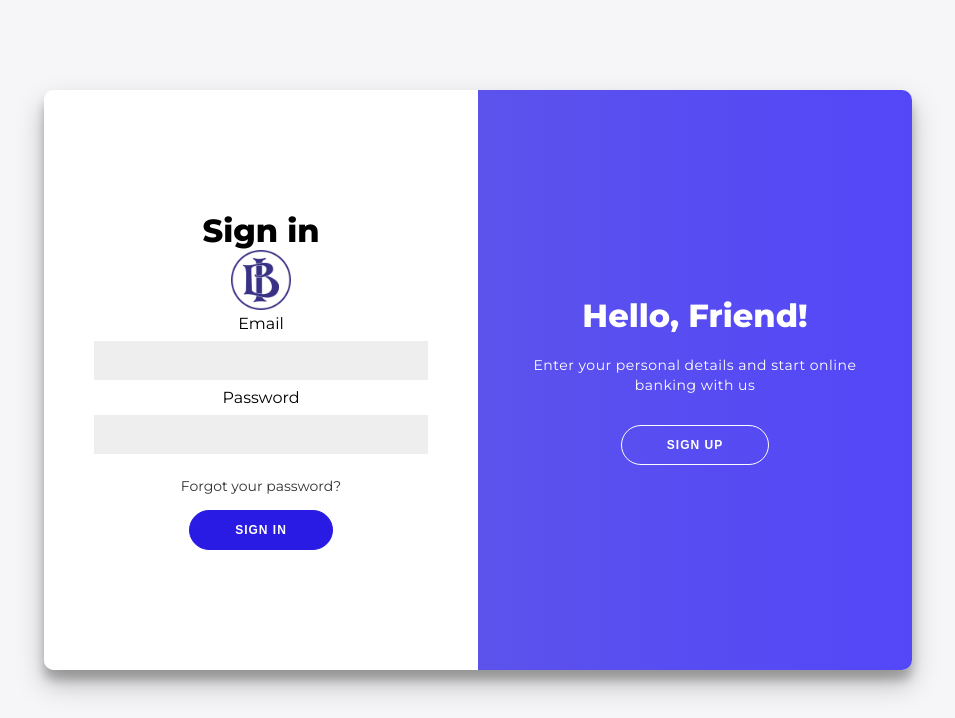
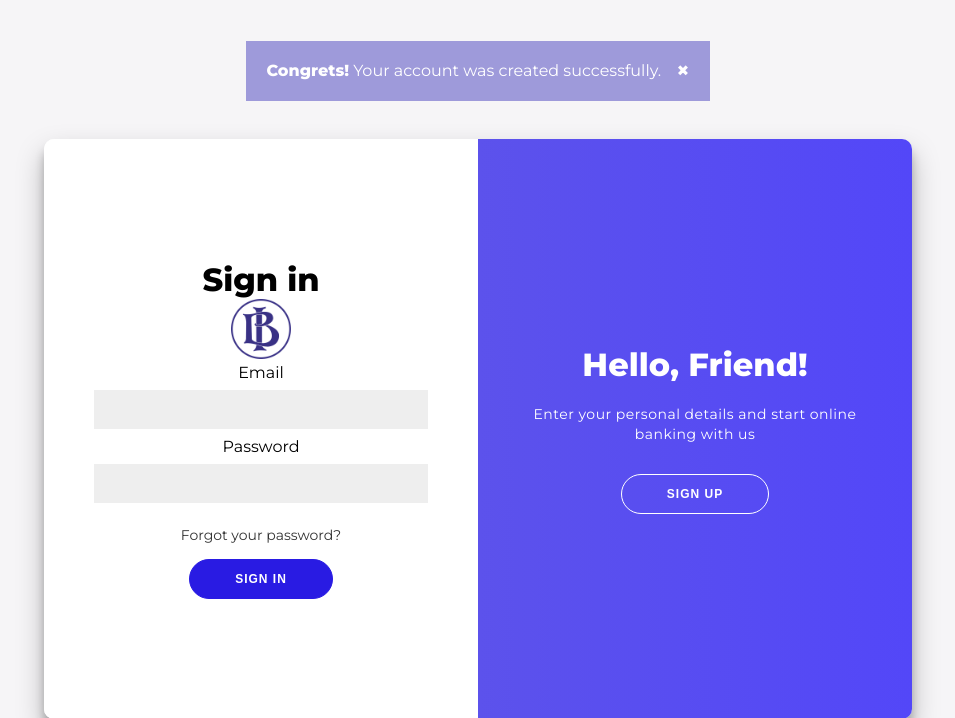
Before and after one commit to SophieMelkonyan/Bank_Project, a Django app: page / in a window 1280 px wide. Shown: the top 718 px of the page, without its empty margins (162-1117 px from the left). Run offline with Django 5.2, Linux system fonts and the light colour scheme; tables that the repository leaves empty hold one stand-in row (values such as "Sample post"); one stand-in notice (Sample message) is shown.

Commit message:
Messages

```diff
--- a/User/views.py
+++ b/User/views.py
@@ -6,21 +6,32 @@
 
 User = get_user_model()
 
+from django.contrib import messages
+from django.contrib.auth.views import LoginView as BaseLoginView
+from django.contrib.auth.forms import AuthenticationForm
+from django.contrib.auth import authenticate, login
+
 class UserRegistrationView(FormView):
     template_name = 'user/Login.html'
     form_class = CustomUserCreationForm
     model = User
     success_url = '/'
 
+    def form_valid(self, form):
+        form.save()
+        messages.success(self.request, 'Account was created successfully!    ')
+        return super().form_valid(form)
+
+class LoginView(BaseLoginView):
+    template_name = 'user/login.html'
+    form_class = AuthenticationForm
 
     def form_valid(self, form):
-
-        form.save()
-        messages.success(self.request, 'Account was created successfully!')
-
+        user = form.get_user()
+        login(self.request, user)
+        messages.success(self.request, 'You have been logged in successfully!')
         return super().form_valid(form)
 
-class LoginView(Login):
     template_name = "user/Login.html"
 
 
--- /dev/null
+++ b/templates/alert/alert.html
@@ -0,0 +1,30 @@
+
+<style>
+.alert {
+  padding: 20px;
+  background-color: #9e9ada;
+  color: white;
+}
+
+.closebtn {
+  margin-left: 15px;
+  color: white;
+  font-weight: bold;
+  float: right;
+  font-size: 22px;
+  line-height: 20px;
+  cursor: pointer;
+  transition: 0.3s;
+}
+
+.closebtn:hover {
+  color: black;
+}
+</style>
+</head>
+<body>
+
+<div class="alert">
+  <span class="closebtn" onclick="this.parentElement.style.display='none';">&times;</span>
+  <strong>Congrets!</strong> Your account was created successfully.
+</div>
--- a/templates/user/Login.html
+++ b/templates/user/Login.html
@@ -11,10 +11,13 @@
   <link href="https://fonts.googleapis.com/css?family=Nunito:400,600,700,800&display=swap" rel="stylesheet">
 </head>
 <body>
-
+{% if messages %}
+{% include "alert/alert.html" %}
+{% endif %}
+<br>
+<br>
   {% if form.errors %}
 
-        <div class="alert alert-danger">
             <strong>Error!</strong> Please correct the following errors:
             <ul>
                 {% for field, errors in form.errors.items %}
@@ -23,7 +26,7 @@
                     {% endfor %}
                 {% endfor %}
             </ul>
-        </div>
+
     {% endif %}
 <div class="container" id="container">
 	<div class="form-container sign-up-container">
```
Also changed, not shown: db.sqlite3.
